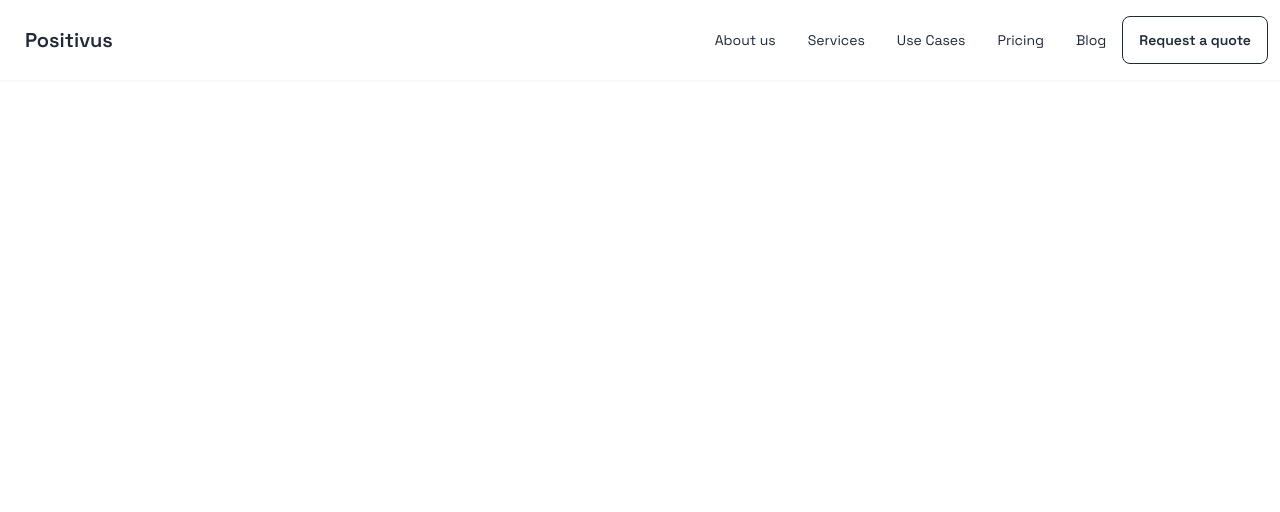
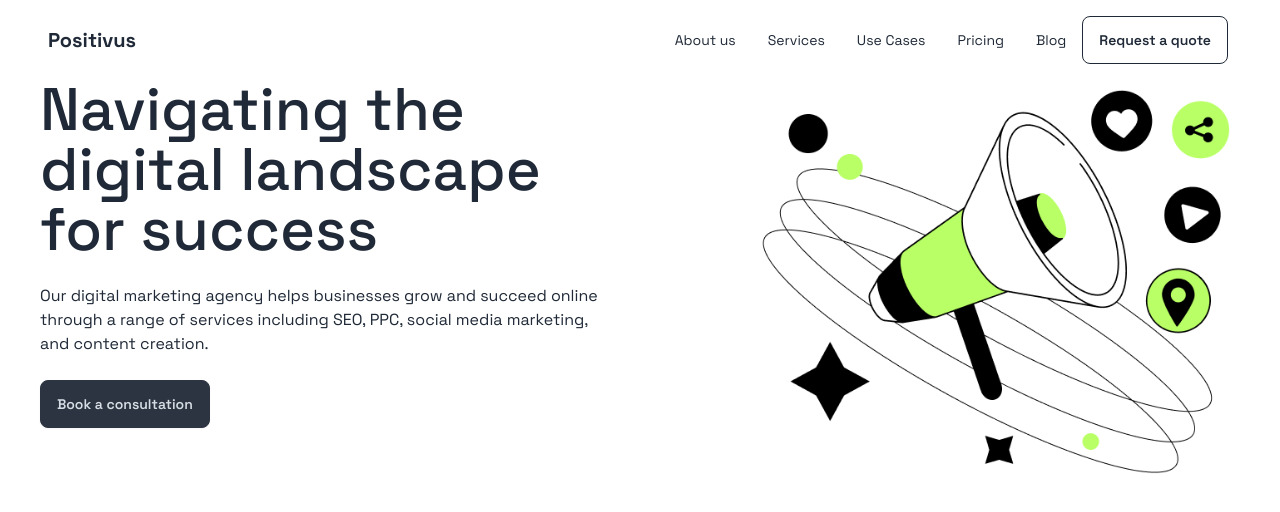
Before and after one commit to shihab103/Big-Project, a plain HTML site: page index.html in a window 1280 px wide. Drawn offline with nearby package versions, Linux system fonts and the light colour scheme.

Commit message:
hero section

```diff
--- a/index.html
+++ b/index.html
@@ -28,8 +28,8 @@
   <body>
     <!-- navigation section -->
     <section class="md:container mx-auto">
-      <nav>
-        <div class="navbar bg-base-100 shadow-sm">
+      <nav class="lg:px-10">
+        <div class="navbar">
           <div class="navbar-start">
             <div class="dropdown">
               <div tabindex="0" role="button" class="btn btn-ghost lg:hidden">
@@ -59,7 +59,7 @@
               <li><a>Blog</a></li>
               </ul>
             </div>
-            <a class="btn btn-ghost text-xl">Positivus</a>
+            <a class="text-xl font-bold">Positivus</a>
           </div>
           <div class="navbar-end hidden lg:flex">
             <ul class="menu menu-horizontal px-1 items-center">
@@ -74,5 +74,34 @@
         </div>
       </nav>
     </section>
+
+    <!-- hero section -->
+    <section class="md:container mx-auto">
+        <div class="lg:px-10 px-5">
+            <div class="hero min-h-auto">
+                <div class="grid lg:grid-cols-2">
+                    <div class="lg:pe-5">
+                        <h1 class="lg:text-6xl text-3xl font-medium">Navigating the digital landscape for success</h1>
+                        <div class="flex lg:hidden justify-end mt-5">
+                            <img
+                            src="Assats/Illustration (1).png"
+                            class="w-[500px] rounded-lg items-end" />
+                          </div>
+                        <p class="py-6">
+                            Our digital marketing agency helps businesses grow and succeed online through a range of services including SEO, PPC, social media marketing, and content creation.
+                        </p>
+                        <button class="btn btn-neutral">Book a consultation</button>
+                      </div>
+                  <div class="hidden lg:flex justify-end">
+                    <img
+                    src="Assats/Illustration (1).png"
+                    class="w-[500px] rounded-lg items-end" />
+                  </div>
+
+                </div>
+              </div>
+        </div>
+    </section>
+
   </body>
 </html>
```
Also changed, not shown: Assats/Illustration (1).png (added).
